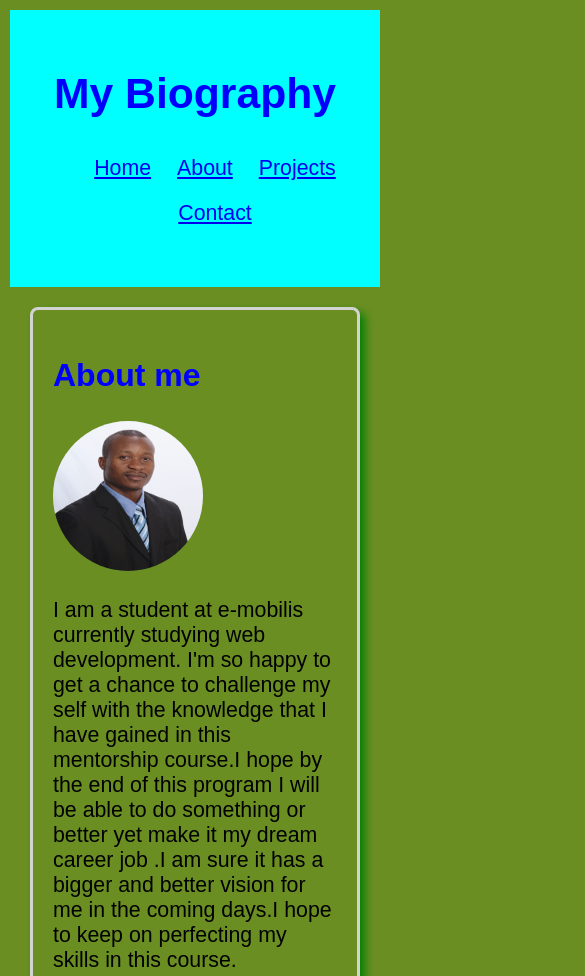
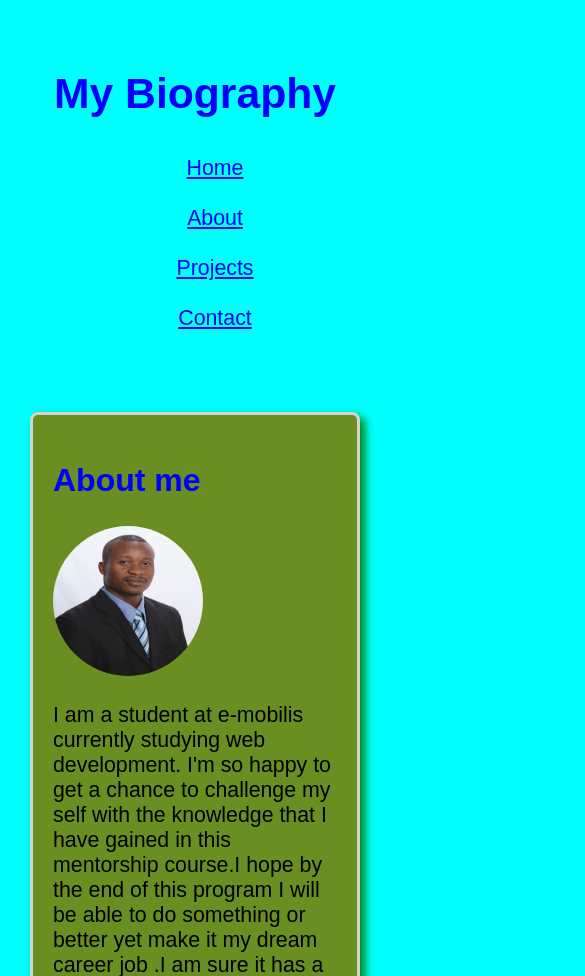
Before and after one commit to Emmanuel-MG254/Personal-portfolio-css, a plain HTML site: page index.html in a window 390 px wide. Shown: the top 976 px of the page, 585 px wide, since content can reach past the window. Drawn offline with Linux system fonts and the light colour scheme.

Commit message:
responsive

```diff
--- a/external.css
+++ b/external.css
@@ -118,3 +118,16 @@ footer{
     margin-top:20px;
 
 }
+/* responsive*/
+@media(max-width:768px){
+    body{
+        background-color:aqua;
+    }
+    nav ul li{
+        display: block;
+        margin:5px;
+    }
+    #project-container{
+        flex-direction:column;
+    }
+}
```
